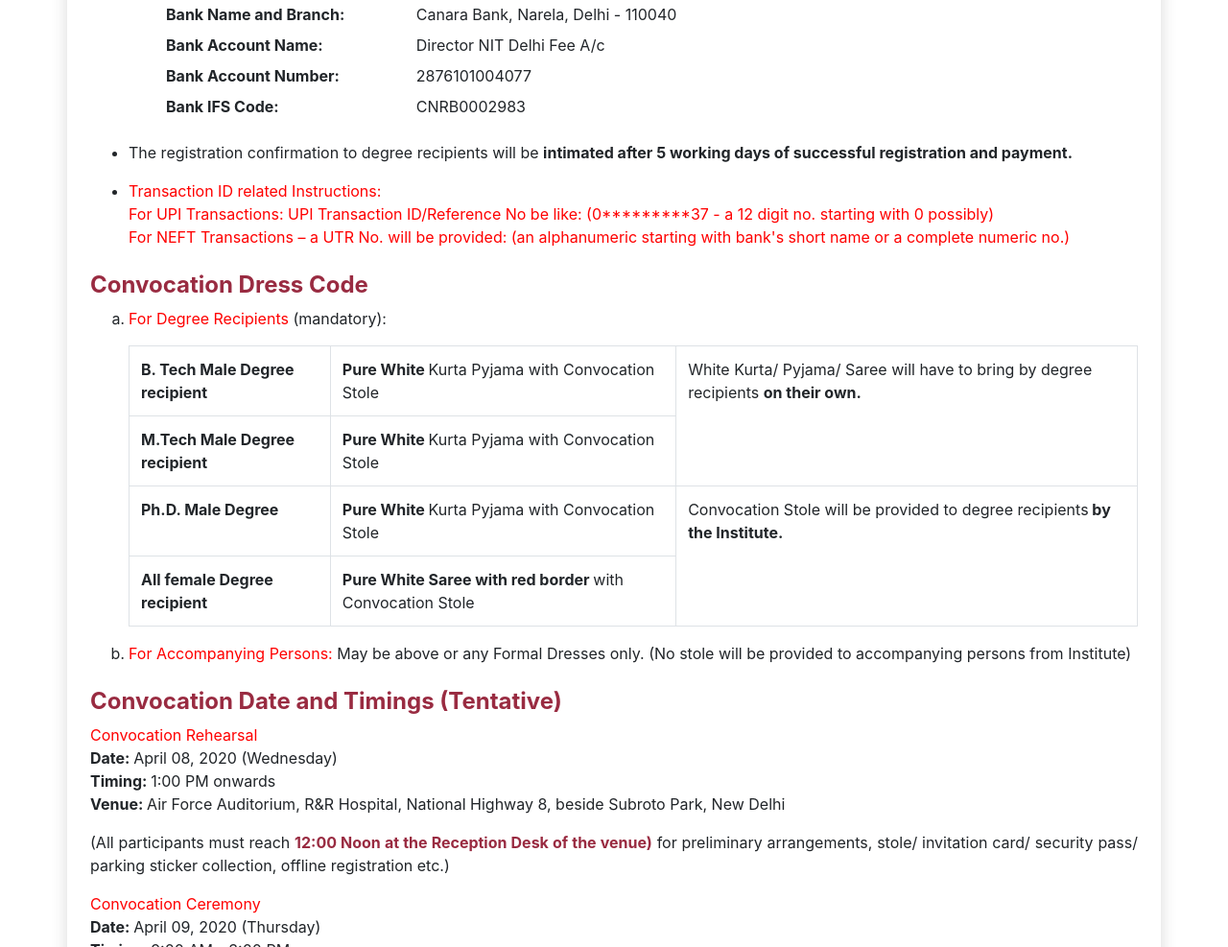
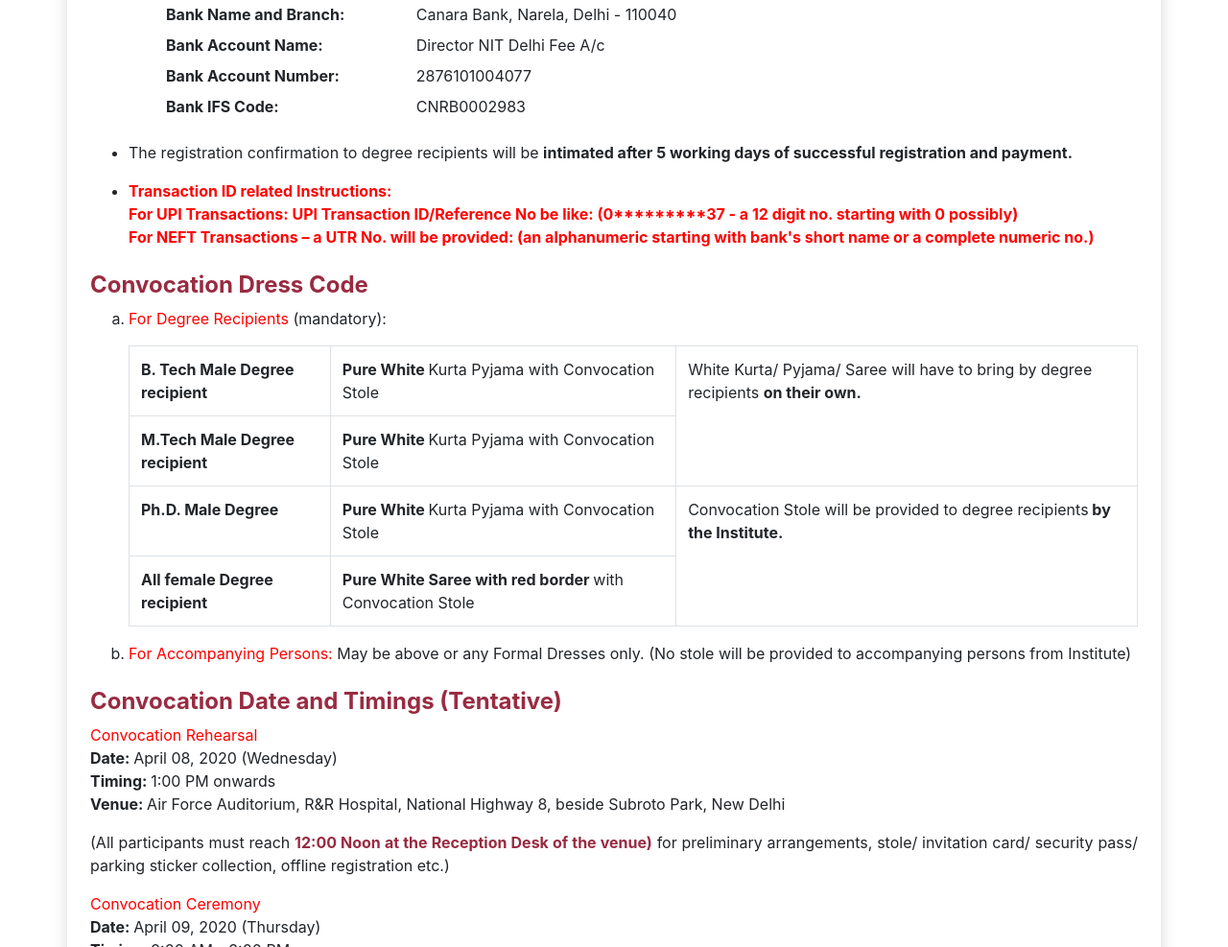
Before and after one commit to ranapratap43/nitd-convocation, a plain HTML site: page guidelines.html in a window 1280 px wide. Shown: the part 873-1860 px from the top of the page at 96% size. Drawn offline with nearby package versions, Linux system fonts and the light colour scheme.

Commit message:
final 1.1

```diff
--- a/guidelines.html
+++ b/guidelines.html
@@ -176,7 +176,7 @@ convocation@nitdelhi.ac.in
               </li>
 
               <li>
-                <p class="text-justify highlight_text">
+                <p class="text-justify highlight_text font-weight-bolder">
                   Transaction ID related Instructions:<br>
 
                   For UPI Transactions: UPI Transaction ID/Reference No be like: (0*********37 - a 12 digit no. starting with 0 possibly)
```
